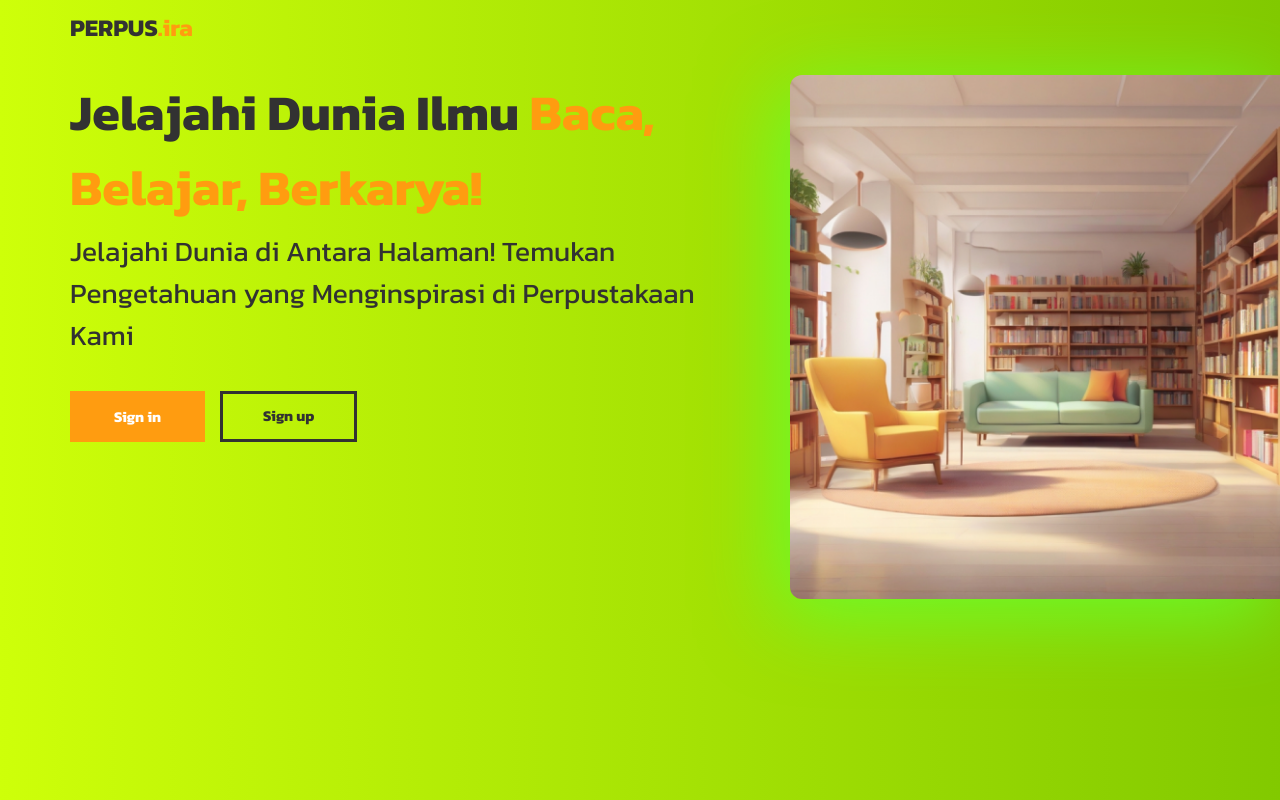
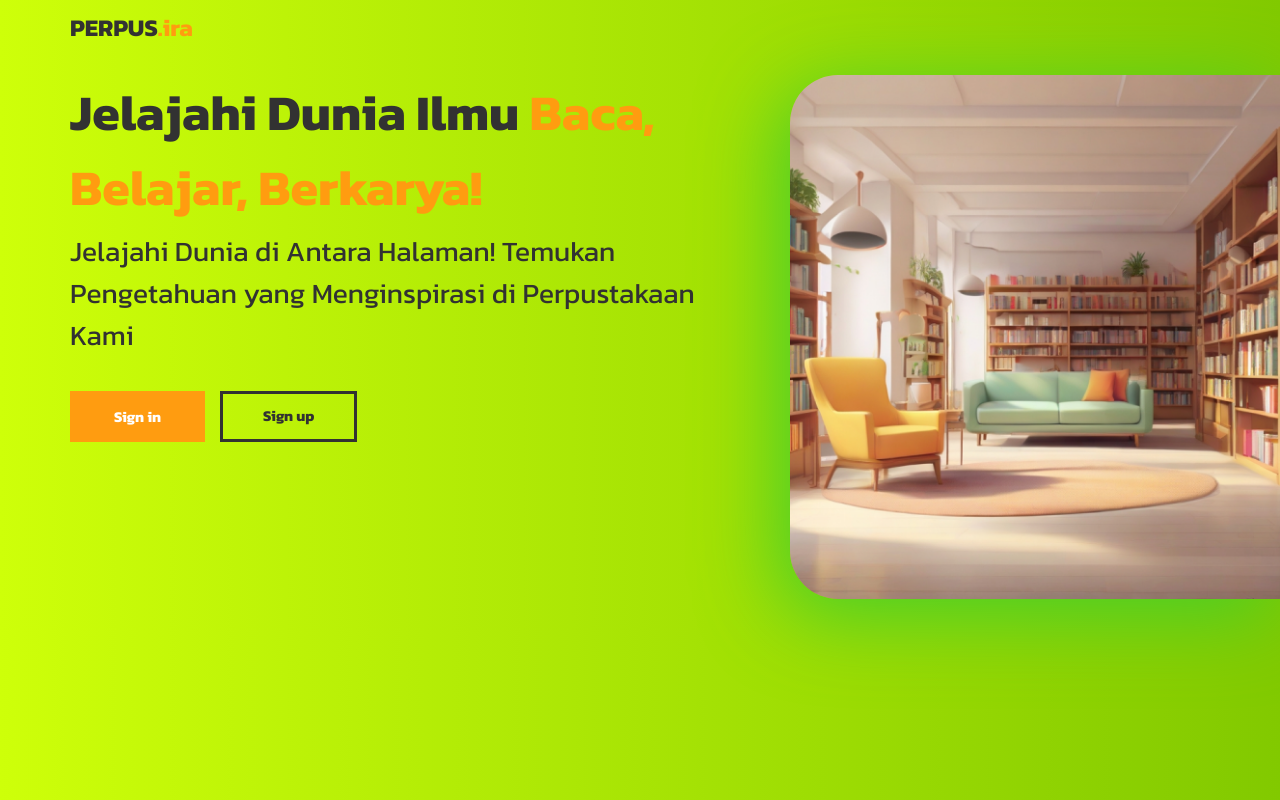
Before and after one commit to ENONGLOSKER/PJ-PERPUSTAKAAN, a Django app: page / in a window 1280 px wide. Run offline with Django 5.2, Linux system fonts and the light colour scheme.

Commit message:
update-responsif

```diff
--- a/static/css/home.css
+++ b/static/css/home.css
@@ -95,10 +95,10 @@ span{
     justify-content: end;
 }
 .container .d-r img{
-    border-radius: 12px 0 0 12px;
+    border-radius: 48px 0 0 48px;
     overflow: hidden;
     object-fit: cover;
-    box-shadow: -10px 15px 80px rgb(105, 254, 45);
+    box-shadow: -10px 15px 80px rgb(70, 206, 43);
     max-width: 100%;
     max-height: 100%;
 }
```
